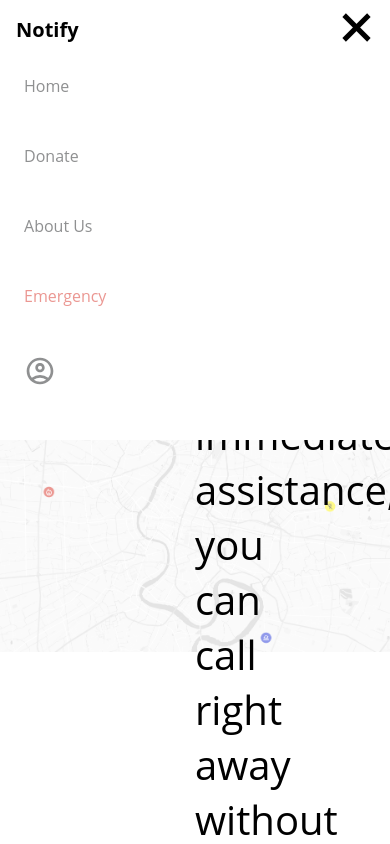
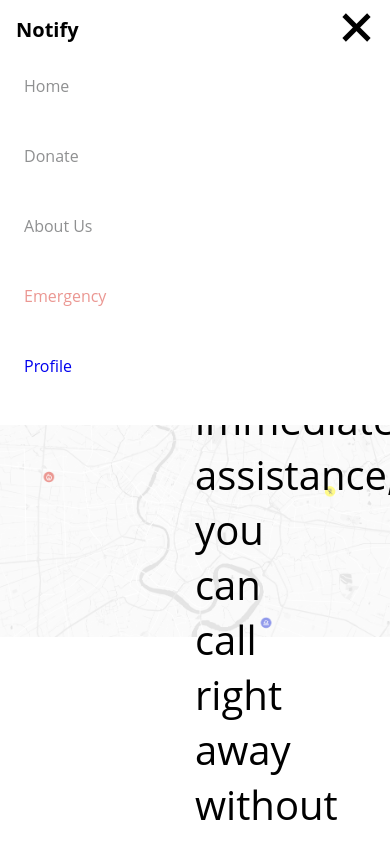
Before and after one commit to nker31/Notify, a React (Create React App) app in the folder notify/: page / in a window 390 px wide. Both pictures are taken after a click on the element 356 px from the left and 27 px from the top of the page. Shown: the top 844 px of the page. Built offline with nearby package versions, Linux system fonts and the light colour scheme.

Commit message:
update navbar

```diff
--- a/notify/src/components/navbar.css
+++ b/notify/src/components/navbar.css
@@ -18,7 +18,10 @@
 nav{
     align-items: center;
     background: #FFF;
-
+    /* top: 0;
+    left: 0;
+    right: 0;
+    position: absolute; */
 }
 
 .nav-wrapper{
@@ -75,6 +78,11 @@ nav{
     text-decoration: none;
 }
 
+.nav-li-profile{
+  color: rgba(32, 33, 36, 0.50);
+    text-decoration: none;
+    display: none;
+}
 
 .nav-menu li a:hover{
     color: rgb(68, 66, 66);
@@ -218,6 +226,14 @@ footer{
   .menu-active{
       display: block !important;
     }
+
+    .nav-li-profile{
+      display: block;
+    }
+    .nav-profile-icon{
+      display: none;
+
+    }
 }
 
 @media only screen and (min-width: 551px){
--- a/notify/src/components/navbar.jsx
+++ b/notify/src/components/navbar.jsx
@@ -28,7 +28,8 @@ function Navbar() {
               <li><a href="/" className='nav-li'>Donate</a></li>
               <li><a href="/" className='nav-li'>About us</a></li>
               <li><a href="/" className='nav-emergency'>Emergency</a></li>
-              <li><a href="/" className='nav-profile-icon'><MdOutlineAccountCircle/></a></li>
+              <li className='nav-profile-icon'><a href="/" ><MdOutlineAccountCircle/></a></li>
+              <li className='nav-li-profile'><a href="/" >Profile</a></li>
             </ul>
             <div className="ham-menu" onClick={toggleHam}>
               <div className="bar1"></div>
```
